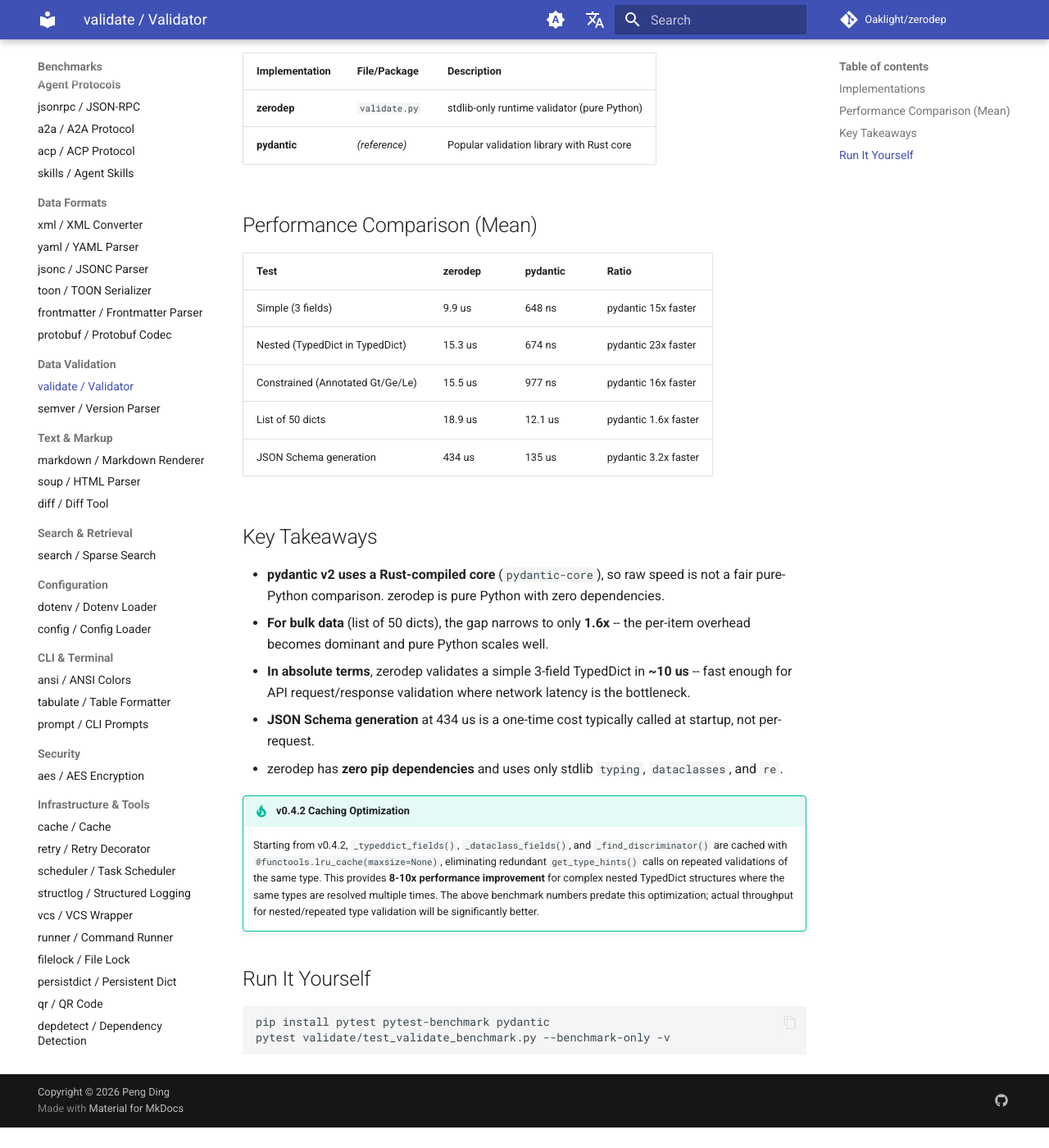
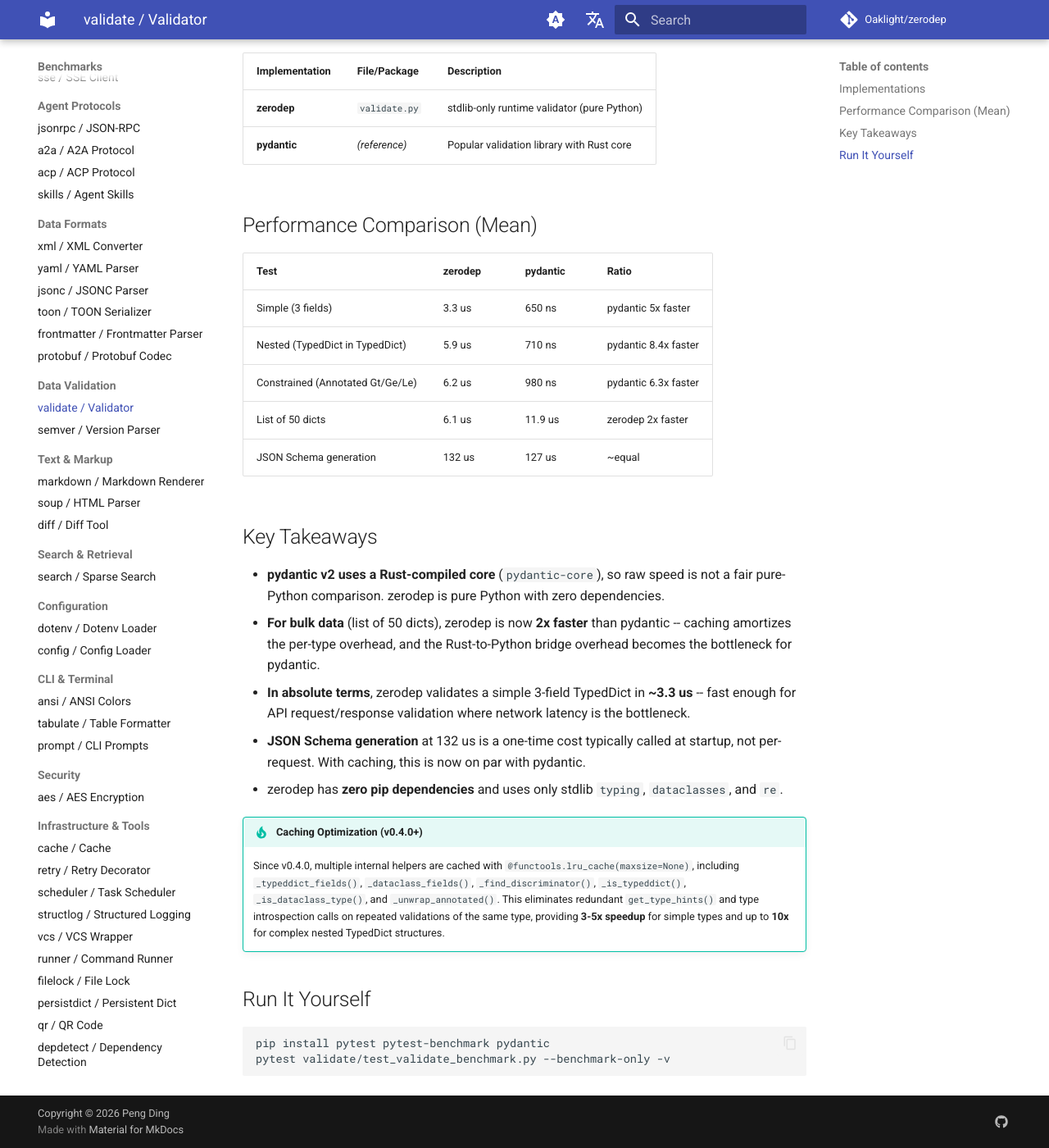
Before and after one commit to Oaklight/zerodep, an MkDocs documentation site: the page built from docs/benchmarks/validate.md, in a window 1280 px wide and 1400 px high, scrolled down 465 px. Shown: the whole window at 82% size. Built offline with MkDocs 1.6.1 and Material for MkDocs 9.7.7, drawn with Linux system fonts in a browser that asks for light colours; comment, search, counter and statistics services are not loaded; before the commit the page ends 1840 px from its top, so only the background shows below that.

Commit message:
docs: fix version references to v0.4.1

```diff
--- a/docs/benchmarks/validate.md
+++ b/docs/benchmarks/validate.md
@@ -19,22 +19,22 @@
 
 | Test | zerodep | pydantic | Ratio |
 |------|---------|----------|-------|
-| Simple (3 fields) | 9.9 us | 648 ns | pydantic 15x faster |
-| Nested (TypedDict in TypedDict) | 15.3 us | 674 ns | pydantic 23x faster |
-| Constrained (Annotated Gt/Ge/Le) | 15.5 us | 977 ns | pydantic 16x faster |
-| List of 50 dicts | 18.9 us | 12.1 us | pydantic 1.6x faster |
-| JSON Schema generation | 434 us | 135 us | pydantic 3.2x faster |
+| Simple (3 fields) | 3.3 us | 650 ns | pydantic 5x faster |
+| Nested (TypedDict in TypedDict) | 5.9 us | 710 ns | pydantic 8.4x faster |
+| Constrained (Annotated Gt/Ge/Le) | 6.2 us | 980 ns | pydantic 6.3x faster |
+| List of 50 dicts | 6.1 us | 11.9 us | zerodep 2x faster |
+| JSON Schema generation | 132 us | 127 us | ~equal |
 
 ## Key Takeaways
 
 - **pydantic v2 uses a Rust-compiled core** (`pydantic-core`), so raw speed is not a fair pure-Python comparison. zerodep is pure Python with zero dependencies.
-- **For bulk data** (list of 50 dicts), the gap narrows to only **1.6x** -- the per-item overhead becomes dominant and pure Python scales well.
-- **In absolute terms**, zerodep validates a simple 3-field TypedDict in **~10 us** -- fast enough for API request/response validation where network latency is the bottleneck.
-- **JSON Schema generation** at 434 us is a one-time cost typically called at startup, not per-request.
+- **For bulk data** (list of 50 dicts), zerodep is now **2x faster** than pydantic -- caching amortizes the per-type overhead, and the Rust-to-Python bridge overhead becomes the bottleneck for pydantic.
+- **In absolute terms**, zerodep validates a simple 3-field TypedDict in **~3.3 us** -- fast enough for API request/response validation where network latency is the bottleneck.
+- **JSON Schema generation** at 132 us is a one-time cost typically called at startup, not per-request. With caching, this is now on par with pydantic.
 - zerodep has **zero pip dependencies** and uses only stdlib `typing`, `dataclasses`, and `re`.
 
-!!! tip "v0.4.2 Caching Optimization"
-    Starting from v0.4.2, `_typeddict_fields()`, `_dataclass_fields()`, and `_find_discriminator()` are cached with `@functools.lru_cache(maxsize=None)`, eliminating redundant `get_type_hints()` calls on repeated validations of the same type. This provides **8-10x performance improvement** for complex nested TypedDict structures where the same types are resolved multiple times. The above benchmark numbers predate this optimization; actual throughput for nested/repeated type validation will be significantly better.
+!!! tip "Caching Optimization (v0.4.0+)"
+    Since v0.4.0, multiple internal helpers are cached with `@functools.lru_cache(maxsize=None)`, including `_typeddict_fields()`, `_dataclass_fields()`, `_find_discriminator()`, `_is_typeddict()`, `_is_dataclass_type()`, and `_unwrap_annotated()`. This eliminates redundant `get_type_hints()` and type introspection calls on repeated validations of the same type, providing **3-5x speedup** for simple types and up to **10x** for complex nested TypedDict structures.
 
 ## Run It Yourself
 
```
Also changed, not shown: docs/changelog.md (+2 -2 lines), docs/modules/validate.md (+2 -2 lines).
